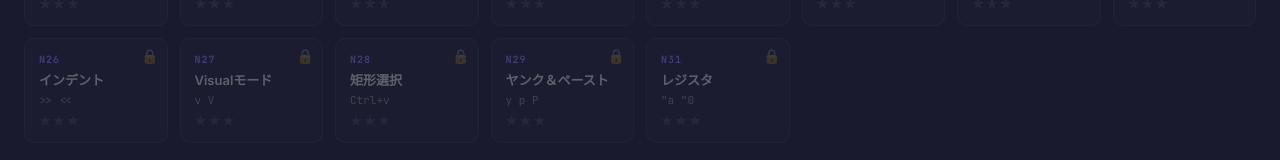
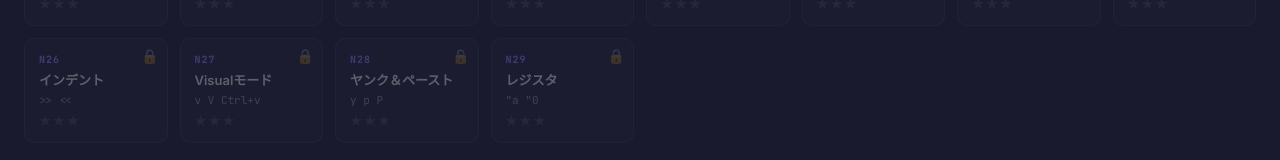
Before and after one commit to smorihira/VimQuest, a React (Vite) app: page /tree in a window 1280 px wide. Shown: the part 396-556 px from the top of the page. Built offline with nearby package versions, Linux system fonts and the light colour scheme.

Commit message:
refactor: N27にv/V/Ctrl+vを統合、N28(旧矩形選択)廃止、N29→N28・N31→N29リナンバー

```diff
--- a/src/data/skillTree.ts
+++ b/src/data/skillTree.ts
@@ -128,16 +128,21 @@ export const SKILL_NODES: SkillNodeDef[] = [
     prerequisites: ['N20'],
   },
   { id: 'N26', name: 'インデント', commands: ['>>', '<<'], stageCount: 1, prerequisites: ['N20'] },
-  { id: 'N27', name: 'Visualモード', commands: ['v', 'V'], stageCount: 2, prerequisites: ['N20'] },
-  { id: 'N28', name: '矩形選択', commands: ['Ctrl+v'], stageCount: 2, prerequisites: ['N27'] },
   {
-    id: 'N29',
+    id: 'N27',
+    name: 'Visualモード',
+    commands: ['v', 'V', 'Ctrl+v'],
+    stageCount: 4,
+    prerequisites: ['N20'],
+  },
+  {
+    id: 'N28',
     name: 'ヤンク＆ペースト',
     commands: ['y', 'p', 'P'],
     stageCount: 3,
     prerequisites: ['N20'],
   },
-  { id: 'N31', name: 'レジスタ', commands: ['"a', '"0'], stageCount: 2, prerequisites: ['N29'] },
+  { id: 'N29', name: 'レジスタ', commands: ['"a', '"0'], stageCount: 2, prerequisites: ['N28'] },
 ]
 
 /** All edges derived from prerequisites */
--- a/src/data/stages/N27.ts
+++ b/src/data/stages/N27.ts
@@ -1,46 +1,83 @@
 import type { Stage } from '../../types/stage'
 
 /**
- * N27: Visualモード (v, V)
- * Teach(T) + Practice(P) = 2ステージ
+ * N27: Visualモード (v, V, Ctrl+v)
+ * Teach×3 + Practice = 4ステージ
  */
 export const N27_STAGES: Stage[] = [
-  // ── Teach: V で行選択して削除 ──
-  // ── Teach: V で行選択 → 削除（3行削除） ──
-  // opt = 2 (自力: V+d ×2) → ☆3=2, ☆2=3, ☆1=5, life=8
+  // ── Teach 1: v で文字選択して削除 ──
+  // opt = 3 (f<(1)+v(0)+f>(1)+d(1)) → ☆3=3, ☆2=4, ☆1=6, life=9
   {
-    id: 'N27-T',
+    id: 'N27-1',
     nodeId: 'N27',
     type: 'teach',
-    title: '選んで消せ',
-    language: 'javascript',
-    initialText: 'keep\nremove A\nremove B\nremove C\nalso keep',
-    goalText: 'keep\nalso keep',
-    initialCursor: { line: 0, col: 0 },
-    life: 8,
-    stars: [2, 3, 5],
-    availableCommands: ['v', 'V', 'f', 't'],
-    visualCommands: ['d'],
-    hints: [{ cost: 1, commands: ['j', 'V', 'd', 'V', 'd', 'V', 'd'] }],
-    flavor: 'V で行を選択、d で削除。Visual モードの基本だ',
-  },
-
-  // ── Practice: v で範囲選択して削除 ──
-  // opt = 3 (f<+v(free)+f>+d)
-  {
-    id: 'N27-P',
-    nodeId: 'N27',
-    type: 'practice',
-    title: '範囲狙撃',
+    title: '文字を選べ',
     language: 'html',
     initialText: 'Hello <World> end',
     goalText: 'Hello  end',
     initialCursor: { line: 0, col: 0 },
     life: 9,
-    stars: [3, 5, 7],
-    availableCommands: ['v', 'V', 'f', 't'],
+    stars: [3, 4, 6],
+    availableCommands: ['v', 'V', 'Ctrl+v', 'f', 't'],
     visualCommands: ['d'],
     hints: [{ cost: 1, commands: ['f<', 'v', 'f>', 'd'] }],
-    flavor: 'v で選択開始し、f でタグの終わりまで選択して d で消せ',
+    flavor: 'v で選択開始。カーソルを動かして範囲を決め、d で消せ',
+  },
+
+  // ── Teach 2: V で行選択して削除 ──
+  // opt = 4 (j(1)+V(0)+j(1)+d(1) + V(0)+d(1)) → ☆3=4, ☆2=5, ☆1=7, life=10
+  {
+    id: 'N27-2',
+    nodeId: 'N27',
+    type: 'teach',
+    title: '行を選べ',
+    language: 'javascript',
+    initialText: 'keep\nremove A\nremove B\nremove C\nalso keep',
+    goalText: 'keep\nalso keep',
+    initialCursor: { line: 0, col: 0 },
+    life: 10,
+    stars: [4, 5, 7],
+    availableCommands: ['v', 'V', 'Ctrl+v', 'f', 't'],
+    visualCommands: ['d'],
+    hints: [{ cost: 1, commands: ['j', 'V', 'j', 'd', 'V', 'd'] }],
+    flavor: 'V で行全体を選択。j/k で範囲を広げて d で消せ',
+  },
+
+  // ── Teach 3: Ctrl+v で矩形選択して削除 ──
+  // opt = 6 (Ctrl+v(0)+j(1)+d(1) + jj(2)+Ctrl+v(0)+j(1)+d(1)) → ☆3=6, ☆2=7, ☆1=9, life=12
+  {
+    id: 'N27-3',
+    nodeId: 'N27',
+    type: 'teach',
+    title: '矩形で切れ',
+    language: 'plaintext',
+    initialText: 'X hello\nX world\nX alpha\nX beta',
+    goalText: ' hello\n world\n alpha\n beta',
+    initialCursor: { line: 0, col: 0 },
+    life: 12,
+    stars: [6, 7, 9],
+    availableCommands: ['v', 'V', 'Ctrl+v'],
+    visualCommands: ['d'],
+    hints: [{ cost: 1, commands: ['Ctrl+v', 'j', 'd', 'j', 'j', 'Ctrl+v', 'j', 'd'] }],
+    flavor: 'Ctrl+v で矩形選択。縦1列をまとめて消せる',
+  },
+
+  // ── Practice: 矩形選択で接頭辞を除去 ──
+  // opt = 5 (Ctrl+v(0) + jjj(3) + l(1) + d(1))
+  {
+    id: 'N27-P',
+    nodeId: 'N27',
+    type: 'practice',
+    title: '列を消せ',
+    language: 'plaintext',
+    initialText: '-- alpha\n-- beta\n-- gamma\n-- delta',
+    goalText: ' alpha\n beta\n gamma\n delta',
+    initialCursor: { line: 0, col: 0 },
+    life: 11,
+    stars: [5, 7, 9],
+    availableCommands: ['v', 'V', 'Ctrl+v'],
+    visualCommands: ['d'],
+    hints: [{ cost: 1, commands: ['Ctrl+v', 'j', 'j', 'j', 'l', 'd'] }],
+    flavor: '全行の -- を矩形選択で一括削除せよ',
   },
 ]
--- a/src/data/stages/N28.ts
+++ b/src/data/stages/N28.ts
@@ -1,45 +1,61 @@
 import type { Stage } from '../../types/stage'
 
 /**
- * N28: 矩形選択 (Ctrl+v)
- * Teach(T) + Practice(P) = 2ステージ
+ * N28: ヤンク＆ペースト (y + motion/textobj, p, P)
+ * Teach(T) + Practice(P) + Challenge(C) = 3ステージ
  */
 export const N28_STAGES: Stage[] = [
-  // ── Teach: 矩形選択で列削除（4行、チュートリアルは前2行のみガイド） ──
-  // opt = 6 (Ctrl+v(0)+j(1)+d(1) + jj(2)+Ctrl+v(0)+j(1)+d(1)) → ☆3=6, ☆2=7, ☆1=9, life=12
+  // ── Teach: yiw でコピー → p でペースト（2行） ──
+  // opt = 2 (自力: $+p) → ☆3=2, ☆2=3, ☆1=5, life=8
   {
     id: 'N28-T',
     nodeId: 'N28',
     type: 'teach',
-    title: '矩形で切れ',
+    title: 'コピーせよ',
     language: 'plaintext',
-    initialText: 'X hello\nX world\nX alpha\nX beta',
-    goalText: ' hello\n world\n alpha\n beta',
+    initialText: 'hello world\nfoo bar',
+    goalText: 'hello worldhello\nfoo barfoo',
     initialCursor: { line: 0, col: 0 },
-    life: 12,
-    stars: [6, 7, 9],
-    availableCommands: ['v', 'V', 'Ctrl+v'],
-    visualCommands: ['d'],
-    hints: [{ cost: 1, commands: ['Ctrl+v', 'j', 'd', 'j', 'j', 'Ctrl+v', 'j', 'd'] }],
-    flavor: 'Ctrl+v で矩形選択。縦1列をまとめて消せる',
+    life: 8,
+    stars: [2, 3, 5],
+    availableCommands: ['yiw', 'v', 'p', 'f', 't'],
+    hints: [{ cost: 1, commands: ['yiw', '$', 'p', 'j', '0', 'yiw', '$', 'p'] }],
+    flavor: 'yiw で単語をヤンク（コピー）し、p でペーストだ',
   },
 
-  // ── Practice: 矩形選択で接頭辞を除去 ──
-  // opt = 5 (Ctrl+v + jjj + ll + d)
+  // ── Practice: yy で行コピー、p でペースト ──
+  // opt = 3 (j + yy + p)
   {
     id: 'N28-P',
     nodeId: 'N28',
     type: 'practice',
-    title: '列を消せ',
+    title: '行を複製',
+    language: 'javascript',
+    initialText: 'const a = 1;\nconst b = 2;',
+    goalText: 'const a = 1;\nconst b = 2;\nconst b = 2;',
+    initialCursor: { line: 0, col: 0 },
+    life: 9,
+    stars: [3, 5, 7],
+    availableCommands: ['y', 'yy', 'v', 'V', 'p', 'P'],
+    hints: [{ cost: 1, commands: ['j', 'yy', 'p'] }],
+    flavor: 'yy で行全体をヤンクし、p で下に複製せよ',
+  },
+
+  // ── Challenge: dd + P で行を移動 ──
+  // opt = 3 (jj + dd + P)
+  {
+    id: 'N28-C',
+    nodeId: 'N28',
+    type: 'challenge',
+    title: '切り貼りせよ',
     language: 'plaintext',
-    initialText: '-- alpha\n-- beta\n-- gamma\n-- delta',
-    goalText: ' alpha\n beta\n gamma\n delta',
+    initialText: 'first\nthird\nsecond',
+    goalText: 'first\nsecond\nthird',
     initialCursor: { line: 0, col: 0 },
     life: 11,
-    stars: [5, 7, 9],
-    availableCommands: ['v', 'V', 'Ctrl+v'],
-    visualCommands: ['d'],
-    hints: [{ cost: 1, commands: ['Ctrl+v', 'j', 'j', 'j', 'l', 'd'] }],
-    flavor: '全行の -- を矩形選択で一括削除せよ',
+    stars: [3, 6, 9],
+    availableCommands: ['y', 'yy', 'dd', 'p', 'P'],
+    hints: [{ cost: 1, commands: ['j', 'j', 'dd', 'P'] }],
+    flavor: 'dd で行を切り取り、P でカーソルの上にペーストだ',
   },
 ]
--- a/src/data/stages/N29.ts
+++ b/src/data/stages/N29.ts
@@ -1,61 +1,54 @@
 import type { Stage } from '../../types/stage'
 
 /**
- * N29: ヤンク＆ペースト (y + motion/textobj, p, P)
- * Teach(T) + Practice(P) + Challenge(C) = 3ステージ
+ * N29: レジスタ ("a〜"z, "0)
+ * Teach(T) + Practice(P) = 2ステージ
  */
 export const N29_STAGES: Stage[] = [
-  // ── Teach: yiw でコピー → p でペースト（2行） ──
-  // opt = 2 (自力: $+p) → ☆3=2, ☆2=3, ☆1=5, life=8
+  // ── Teach: 名前付きレジスタ（2行でヤンク→ペースト全フロー） ──
+  // opt = 4 (自力: j+"byiw+$+"bp) → ☆3=4, ☆2=5, ☆1=7, life=10
   {
     id: 'N29-T',
     nodeId: 'N29',
     type: 'teach',
-    title: 'コピーせよ',
+    title: 'レジスタ入門',
     language: 'plaintext',
     initialText: 'hello world\nfoo bar',
     goalText: 'hello worldhello\nfoo barfoo',
     initialCursor: { line: 0, col: 0 },
-    life: 8,
-    stars: [2, 3, 5],
-    availableCommands: ['yiw', 'v', 'p', 'f', 't'],
-    hints: [{ cost: 1, commands: ['yiw', '$', 'p', 'j', '0', 'yiw', '$', 'p'] }],
-    flavor: 'yiw で単語をヤンク（コピー）し、p でペーストだ',
+    life: 10,
+    stars: [4, 5, 7],
+    availableCommands: ['y', 'p', 'P', '"a', '"b', '"0'],
+    clearConditions: {
+      registers: { a: 'hello', b: 'foo' },
+    },
+    hints: [{ cost: 1, commands: ['"ayiw', '$', '"ap', 'j', '0', '"byiw', '$', '"bp'] }],
+    flavor: '"a で名前付きレジスタに保存。後から正確に貼り付けられる',
   },
 
-  // ── Practice: yy で行コピー、p でペースト ──
-  // opt = 3 (j + yy + p)
+  // ── Practice: 複数レジスタの使い分け ──
+  // opt = 9 ("ayiw(1)+w(1)+"byiw(1)+j(1)+$(1)+a+Esc(1)+"ap(1)+a+Esc(1)+"bp(1))
   {
     id: 'N29-P',
     nodeId: 'N29',
     type: 'practice',
-    title: '行を複製',
-    language: 'javascript',
-    initialText: 'const a = 1;\nconst b = 2;',
-    goalText: 'const a = 1;\nconst b = 2;\nconst b = 2;',
+    title: 'レジスタ活用',
+    language: 'plaintext',
+    initialText: 'foo bar\nbaz',
+    goalText: 'foo bar\nbaz foo bar',
     initialCursor: { line: 0, col: 0 },
-    life: 9,
-    stars: [3, 5, 7],
-    availableCommands: ['y', 'yy', 'v', 'V', 'p', 'P'],
-    hints: [{ cost: 1, commands: ['j', 'yy', 'p'] }],
-    flavor: 'yy で行全体をヤンクし、p で下に複製せよ',
-  },
-
-  // ── Challenge: dd + P で行を移動 ──
-  // opt = 3 (jj + dd + P)
-  {
-    id: 'N29-C',
-    nodeId: 'N29',
-    type: 'challenge',
-    title: '切り貼りせよ',
-    language: 'plaintext',
-    initialText: 'first\nthird\nsecond',
-    goalText: 'first\nsecond\nthird',
-    initialCursor: { line: 0, col: 0 },
-    life: 11,
-    stars: [3, 6, 9],
-    availableCommands: ['y', 'yy', 'dd', 'p', 'P'],
-    hints: [{ cost: 1, commands: ['j', 'j', 'dd', 'P'] }],
-    flavor: 'dd で行を切り取り、P でカーソルの上にペーストだ',
+    life: 15,
+    stars: [9, 11, 13],
+    availableCommands: ['y', 'p', 'P', '"a', '"b', '"0', 'A'],
+    clearConditions: {
+      registers: { a: 'foo', b: 'bar' },
+    },
+    hints: [
+      {
+        cost: 1,
+        commands: ['"ayiw', 'w', '"byiw', 'j', '$', 'a', ' ', 'Esc', '"ap', 'a', ' ', 'Esc', '"bp'],
+      },
+    ],
+    flavor: '"a と "b に別々の単語を保存し、組み合わせてペーストせよ',
   },
 ]
--- a/src/data/stages/N31.ts
+++ /dev/null
@@ -1,54 +0,0 @@
-import type { Stage } from '../../types/stage'
-
-/**
- * N31: レジスタ ("a〜"z, "0)
- * Teach(T) + Practice(P) = 2ステージ
- */
-export const N31_STAGES: Stage[] = [
-  // ── Teach: 名前付きレジスタ（2行でヤンク→ペースト全フロー） ──
-  // opt = 4 (自力: j+"byiw+$+"bp) → ☆3=4, ☆2=5, ☆1=7, life=10
-  {
-    id: 'N31-T',
-    nodeId: 'N31',
-    type: 'teach',
-    title: 'レジスタ入門',
-    language: 'plaintext',
-    initialText: 'hello world\nfoo bar',
-    goalText: 'hello worldhello\nfoo barfoo',
-    initialCursor: { line: 0, col: 0 },
-    life: 10,
-    stars: [4, 5, 7],
-    availableCommands: ['y', 'p', 'P', '"a', '"b', '"0'],
-    clearConditions: {
-      registers: { a: 'hello', b: 'foo' },
-    },
-    hints: [{ cost: 1, commands: ['"ayiw', '$', '"ap', 'j', '0', '"byiw', '$', '"bp'] }],
-    flavor: '"a で名前付きレジスタに保存。後から正確に貼り付けられる',
-  },
-
-  // ── Practice: 複数レジスタの使い分け ──
-  // opt = 9 ("ayiw(1)+w(1)+"byiw(1)+j(1)+$(1)+a+Esc(1)+"ap(1)+a+Esc(1)+"bp(1))
-  {
-    id: 'N31-P',
-    nodeId: 'N31',
-    type: 'practice',
-    title: 'レジスタ活用',
-    language: 'plaintext',
-    initialText: 'foo bar\nbaz',
-    goalText: 'foo bar\nbaz foo bar',
-    initialCursor: { line: 0, col: 0 },
-    life: 15,
-    stars: [9, 11, 13],
-    availableCommands: ['y', 'p', 'P', '"a', '"b', '"0', 'A'],
-    clearConditions: {
-      registers: { a: 'foo', b: 'bar' },
-    },
-    hints: [
-      {
-        cost: 1,
-        commands: ['"ayiw', 'w', '"byiw', 'j', '$', 'a', ' ', 'Esc', '"ap', 'a', ' ', 'Esc', '"bp'],
-      },
-    ],
-    flavor: '"a と "b に別々の単語を保存し、組み合わせてペーストせよ',
-  },
-]
--- a/src/data/stages/index.ts
+++ b/src/data/stages/index.ts
@@ -27,7 +27,6 @@ import { N26_STAGES } from './N26'
 import { N27_STAGES } from './N27'
 import { N28_STAGES } from './N28'
 import { N29_STAGES } from './N29'
-import { N31_STAGES } from './N31'
 
 const ALL_STAGE_ARRAYS: Stage[][] = [
   N01_STAGES,
@@ -58,7 +57,6 @@ const ALL_STAGE_ARRAYS: Stage[][] = [
   N27_STAGES,
   N28_STAGES,
   N29_STAGES,
-  N31_STAGES,
 ]
 
 /** All stages keyed by stage ID */
--- a/src/data/tutorials/N27.ts
+++ b/src/data/tutorials/N27.ts
@@ -1,12 +1,40 @@
 import type { Tutorial } from '../../types/tutorial'
 
-/** N27-T: 選んで消せ (V + d) */
-export const N27_T_TUTORIAL: Tutorial = {
+/** N27-1: 文字を選べ (v + d) */
+export const N27_1_TUTORIAL: Tutorial = {
   nodeId: 'N27',
-  stageId: 'N27-T',
+  stageId: 'N27-1',
   steps: [
     {
-      message: 'j で削除対象の行に移動しろ',
+      message: 'f< で < に移動',
+      expectedKey: 'f<',
+    },
+    {
+      message: 'v を押せ。文字単位の選択モードに入る',
+      expectedKey: 'v',
+    },
+    {
+      message: 'f> で > まで選択範囲を広げろ',
+      expectedKey: 'f>',
+    },
+    {
+      message: 'd で選択範囲を削除',
+      expectedKey: 'd',
+    },
+    {
+      message: 'v で文字選択 → カーソル移動で範囲指定 → d で削除。これが Visual char だ',
+      expectedKey: null,
+    },
+  ],
+}
+
+/** N27-2: 行を選べ (V + d) */
+export const N27_2_TUTORIAL: Tutorial = {
+  nodeId: 'N27',
+  stageId: 'N27-2',
+  steps: [
+    {
+      message: 'j で削除対象の行に移動',
       expectedKey: 'j',
     },
     {
@@ -14,11 +42,39 @@ export const N27_T_TUTORIAL: Tutorial = {
       expectedKey: 'V',
     },
     {
+      message: 'j でもう1行下まで選択を広げろ',
+      expectedKey: 'j',
+    },
+    {
+      message: 'd で選択した行を削除',
+      expectedKey: 'd',
+    },
+    {
+      message: 'V で行選択。残りの不要行も V+d で消せ',
+      expectedKey: null,
+    },
+  ],
+}
+
+/** N27-3: 矩形で切れ (Ctrl+v + d) */
+export const N27_3_TUTORIAL: Tutorial = {
+  nodeId: 'N27',
+  stageId: 'N27-3',
+  steps: [
+    {
+      message: 'Ctrl+v を押せ。矩形選択モードに入る',
+      expectedKey: 'Ctrl+v',
+    },
+    {
+      message: 'j で下に選択範囲を広げろ',
+      expectedKey: 'j',
+    },
+    {
       message: 'd で選択範囲を削除',
       expectedKey: 'd',
     },
     {
-      message: 'V で行選択、d で削除。残りの不要行も消せ',
+      message: 'Ctrl+v で矩形選択 → j で範囲拡大 → d で削除。残りも同じ要領で消せ',
       expectedKey: null,
     },
   ],
--- a/src/data/tutorials/N28.ts
+++ b/src/data/tutorials/N28.ts
@@ -1,28 +1,24 @@
 import type { Tutorial } from '../../types/tutorial'
 
-/** N28-T: 矩形で切れ (Ctrl+v) */
+/** N28-T: コピーせよ (yiw + p) */
 export const N28_T_TUTORIAL: Tutorial = {
   nodeId: 'N28',
   stageId: 'N28-T',
   steps: [
     {
-      message: 'Ctrl+v を押せ。矩形選択モードに入る',
-      expectedKey: 'Ctrl+v',
+      message: 'yiw と押せ。カーソル下の単語をヤンク（コピー）',
+      expectedKey: 'yiw',
     },
     {
-      message: 'j で下に選択範囲を広げろ',
-      expectedKey: 'j',
+      message: '$ で行末に移動',
+      expectedKey: '$',
     },
     {
-      message: 'もう一度 j で3行目まで選択',
-      expectedKey: 'j',
+      message: 'p でヤンクした内容をペースト',
+      expectedKey: 'p',
     },
     {
-      message: 'd で選択範囲を削除',
-      expectedKey: 'd',
-    },
-    {
-      message: 'Ctrl+v で矩形選択 → j で範囲拡大 → d で削除。残りの3行も同じ要領で消せ',
+      message: 'yiw でコピー、p でペースト。2行目も同じことをやれ',
       expectedKey: null,
     },
   ],
--- a/src/data/tutorials/N29.ts
+++ b/src/data/tutorials/N29.ts
@@ -1,24 +1,24 @@
 import type { Tutorial } from '../../types/tutorial'
 
-/** N29-T: コピーせよ (yiw + p) */
+/** N29-T: レジスタ入門 ("a レジスタでヤンク→ペースト) */
 export const N29_T_TUTORIAL: Tutorial = {
   nodeId: 'N29',
   stageId: 'N29-T',
   steps: [
     {
-      message: 'yiw と押せ。カーソル下の単語をヤンク（コピー）',
-      expectedKey: 'yiw',
+      message: '"ayiw と押せ。"hello" を "a レジスタに保存',
+      expectedKey: '"ayiw',
     },
     {
       message: '$ で行末に移動',
       expectedKey: '$',
     },
     {
-      message: 'p でヤンクした内容をペースト',
-      expectedKey: 'p',
+      message: '"ap と押せ。"a レジスタの中身がペーストされる',
+      expectedKey: '"ap',
     },
     {
-      message: 'yiw でコピー、p でペースト。2行目も同じことをやれ',
+      message: '"a に保存→"ap で呼び出し。2行目も "b レジスタで同じことをやれ',
       expectedKey: null,
     },
   ],
--- a/src/data/tutorials/N31.ts
+++ /dev/null
@@ -1,25 +0,0 @@
-import type { Tutorial } from '../../types/tutorial'
-
-/** N31-T: レジスタ入門 ("a レジスタでヤンク→ペースト) */
-export const N31_T_TUTORIAL: Tutorial = {
-  nodeId: 'N31',
-  stageId: 'N31-T',
-  steps: [
-    {
-      message: '"ayiw と押せ。"hello" を "a レジスタに保存',
-      expectedKey: '"ayiw',
-    },
-    {
-      message: '$ で行末に移動',
-      expectedKey: '$',
-    },
-    {
-      message: '"ap と押せ。"a レジスタの中身がペーストされる',
-      expectedKey: '"ap',
-    },
-    {
-      message: '"a に保存→"ap で呼び出し。2行目も "b レジスタで同じことをやれ',
-      expectedKey: null,
-    },
-  ],
-}
--- a/src/data/tutorials/index.ts
+++ b/src/data/tutorials/index.ts
@@ -37,11 +37,10 @@ import { N21_T_TUTORIAL } from './N21'
 import { N22_T_TUTORIAL } from './N22'
 import { N23_T_TUTORIAL } from './N23'
 import { N24_T_TUTORIAL } from './N24'
-import { N27_T_TUTORIAL } from './N27'
+import { N27_1_TUTORIAL, N27_2_TUTORIAL, N27_3_TUTORIAL } from './N27'
 import { N28_T_TUTORIAL } from './N28'
+import { N30_T_TUTORIAL } from './N30'
 import { N29_T_TUTORIAL } from './N29'
-import { N30_T_TUTORIAL } from './N30'
-import { N31_T_TUTORIAL } from './N31'
 
 /** All tutorials keyed by stage ID or node ID */
 const TUTORIALS: Record<string, Tutorial> = {
@@ -81,11 +80,12 @@ const TUTORIALS: Record<string, Tutorial> = {
   'N22-T': N22_T_TUTORIAL,
   'N23-T': N23_T_TUTORIAL,
   'N24-T': N24_T_TUTORIAL,
-  'N27-T': N27_T_TUTORIAL,
+  'N27-1': N27_1_TUTORIAL,
+  'N27-2': N27_2_TUTORIAL,
+  'N27-3': N27_3_TUTORIAL,
   'N28-T': N28_T_TUTORIAL,
+  'N30-T': N30_T_TUTORIAL,
   'N29-T': N29_T_TUTORIAL,
-  'N30-T': N30_T_TUTORIAL,
-  'N31-T': N31_T_TUTORIAL,
 }
 
 /** Check if a stage or node has a tutorial (stageId first, then nodeId fallback) */
```
